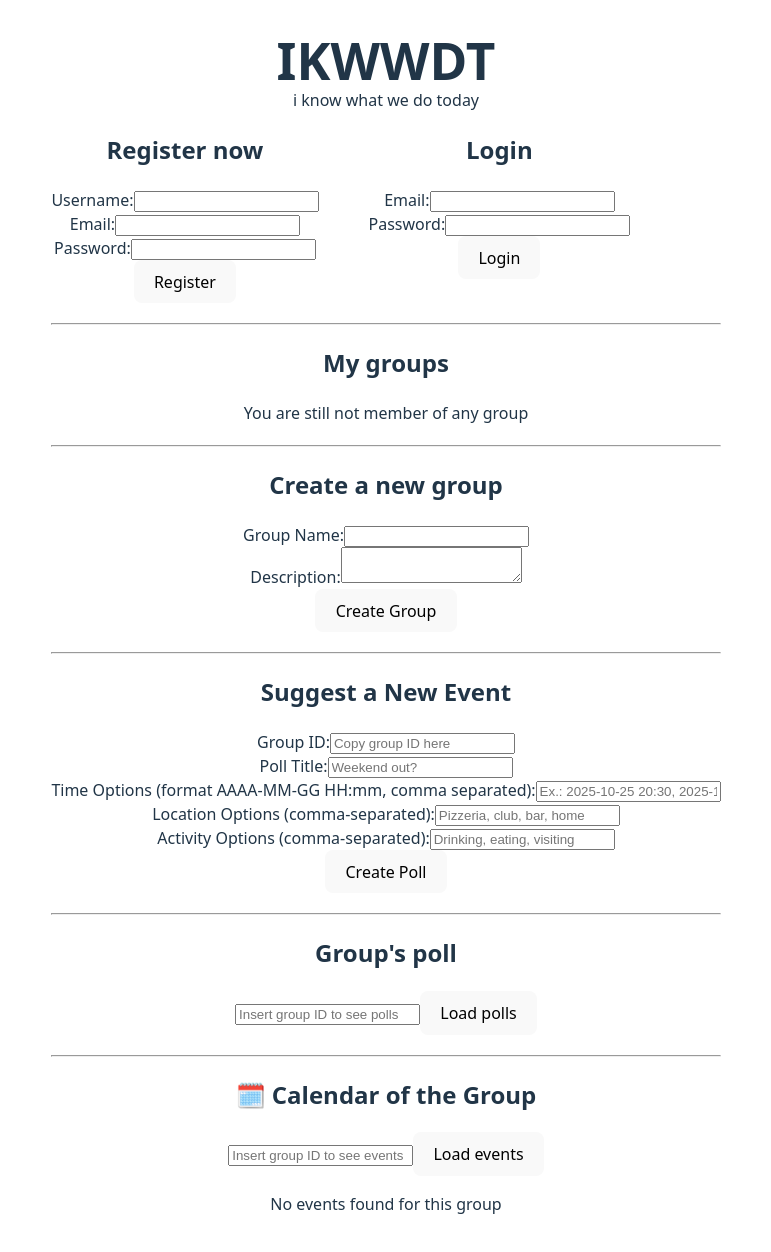
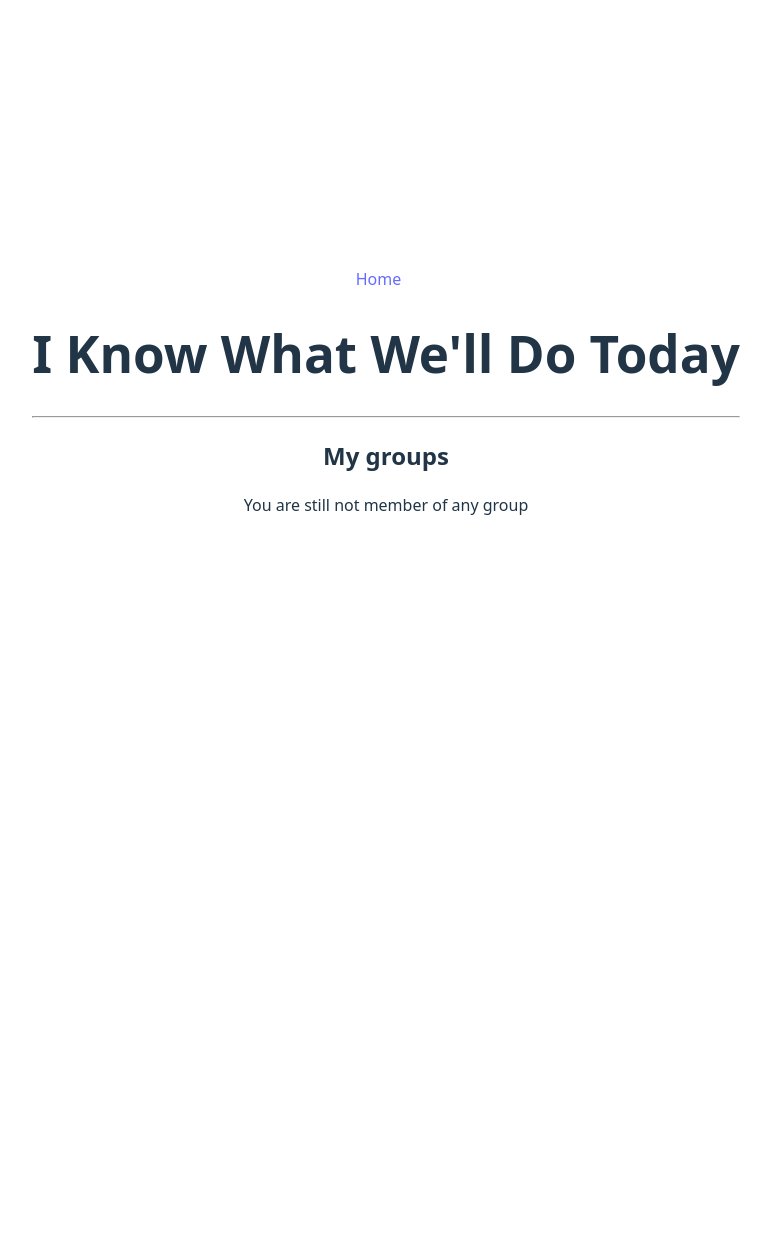
Before and after one commit to Danny220/i-know-what-we-do-today, a React app in the folder frontend/: page / in a window 1280 px wide. Shown: the top 1252 px of the page, without its empty margins (254-1025 px from the left). After the commit the page ends 800 px from the top, so only its background shows below. Built offline with nearby package versions, Linux system fonts and the light colour scheme; the HTML template or start-up script is replaced by a standard one.

Commit message:
add routing for group details, update group and poll components to utilize dynamic group ID, and integrate react-router-dom

```diff
--- a/frontend/package.json
+++ b/frontend/package.json
@@ -12,7 +12,8 @@
   "dependencies": {
     "axios": "^1.12.2",
     "react": "^19.1.1",
-    "react-dom": "^19.1.1"
+    "react-dom": "^19.1.1",
+    "react-router-dom": "^7.9.4"
   },
   "devDependencies": {
     "@eslint/js": "^9.36.0",
--- a/frontend/src/App.jsx
+++ b/frontend/src/App.jsx
@@ -1,33 +1,40 @@
-import React from "react";
-import Register from "./components/Register.jsx";
-import Login from "./components/Login.jsx";
-import './App.css'
-import CreateGroup from "./components/CreateGroup.jsx";
+import React from 'react'
+import {BrowserRouter as Router, Routes, Route, Link } from 'react-router-dom';
 import GroupList from "./components/GroupList.jsx";
+import EventList from "./components/EventList.jsx";
+import Polls from "./components/Polls.jsx";
 import CreatePoll from "./components/CreatePoll.jsx";
-import Polls from "./components/Polls.jsx";
-import EventList from "./components/EventList.jsx";
+import './App.css';
+
+function GroupDetailPage() {
+    return (
+        <div>
+                <EventList />
+                <Polls />
+                <CreatePoll />
+        </div>
+    )
+}
 
 function App() {
     return (
-        <div className="App">
-            <header className="App-header">
-                <div style={{display: 'flex', flexDirection: 'column', gap:'0'}}>
-                    <h1 style={{margin: '0'}}>IKWWDT</h1>
-                    <p style={{margin: '0'}}>i know what we do today</p>
-                </div>
-                <div style={{display: 'flex', gap: '50px'}}>
-                    <Register />
-                     <Login />
-                </div>
-                <GroupList />
-                <CreateGroup />
-                <CreatePoll />
-                <Polls />
-                <EventList />
-            </header>
-        </div>
-    );
+        <Router>
+            <div className="App">
+                <header className="App-header">
+                    <nav style={{marginBottom: '20px'}}>
+                        <Link to="/" style={{marginRight: '15px'}}>Home</Link>
+                    </nav>
+
+                    <h1>I Know What We'll Do Today</h1>
+
+                    <Routes>
+                        <Route path="/" element={<GroupList />} />
+                        <Route path="/groups/:groupId" element={<GroupDetailPage />} />
+                    </Routes>
+                </header>
+            </div>
+        </Router>
+    )
 }
 
 export default App;
--- a/frontend/src/components/CreatePoll.jsx
+++ b/frontend/src/components/CreatePoll.jsx
@@ -1,8 +1,9 @@
 import React, { useState } from 'react';
 import axios from 'axios';
+import {useParams} from "react-router-dom";
 
 function CreatePoll() {
-   const [groupId, setGroupId] = useState('');
+   const {groupId} = useParams();
    const [title, setTitle] = useState('');
    const [timeOptions, setTimeOptions] = useState('');
    const [locationOptions, setLocationOptions] = useState('');
@@ -41,10 +42,6 @@ function CreatePoll() {
            <h2>Suggest a New Event</h2>
            <form onSubmit={handleSubmit}>
                <div>
-                   <label>Group ID:</label>
-                   <input type="text" value={groupId} onChange={e => setGroupId(e.target.value)} placeholder="Copy group ID here" required />
-               </div>
-               <div>
                    <label>Poll Title:</label>
                    <input type="text" value={title} onChange={e => setTitle(e.target.value)} placeholder="Weekend out?" required />
                </div>
--- a/frontend/src/components/EventList.jsx
+++ b/frontend/src/components/EventList.jsx
@@ -1,11 +1,13 @@
-import React, { useState } from 'react';
+import React, {useEffect, useState} from 'react';
 import axios from 'axios';
+import { useParams } from 'react-router-dom';
 
 function EventList() {
-    const [groupId, setGroupId] = useState('');
+    const {groupId} = useParams();
     const [events, setEvents] = useState([]);
     const [loading, setLoading] = useState(false);
 
+    useEffect(() => {
         const fetchEvents = async () => {
             if (!groupId) return;
             setLoading(true);
@@ -22,6 +24,8 @@ function EventList() {
                 setLoading(false);
             }
         };
+        fetchEvents().then();
+    }, [groupId]);
 
     const formatDateTime = (isoString) => {
         const date = new Date(isoString);
@@ -35,10 +39,6 @@ function EventList() {
         <div>
             <hr style={{margin: '20px 0'}}/>
             <h2>🗓️ Calendar of the Group</h2>
-            <div>
-                <input type="text" value={groupId} onChange={e => setGroupId(e.target.value)} placeholder="Insert group ID to see events" />
-                <button onClick={fetchEvents}>Load events</button>
-            </div>
 
             {loading && <p>Loading....</p>}
 
--- a/frontend/src/components/GroupList.jsx
+++ b/frontend/src/components/GroupList.jsx
@@ -1,11 +1,12 @@
 import React, {useEffect, useState} from "react";
 import axios from "axios";
+import {Link} from "react-router-dom";
 
 function GroupList() {
     const [groups, setGroups] = useState([]);
     const [loading, setLoading] = useState(true);
 
-    useEffect(() => {
+    useEffect( () => {
         const fetchGroups = async () => {
             try {
                 const token = localStorage.getItem('token');
@@ -30,7 +31,7 @@ function GroupList() {
             }
         };
 
-        fetchGroups();
+        fetchGroups().then(() => {});
     }, []);
 
     if (loading) {
@@ -46,7 +47,7 @@ function GroupList() {
             ) : (
                 <ul>
                     {groups.map(group => (
-                        <li key={group.id}>{group.name}</li>
+                        <li key={group.id}><Link to={`/groups/${group.id}`} style={{color: '#61dafb'}}>{group.name}</Link></li>
                     ))}
                 </ul>
             )}
--- a/frontend/src/components/Polls.jsx
+++ b/frontend/src/components/Polls.jsx
@@ -1,12 +1,13 @@
-import React, { useState } from 'react';
+import React, {useCallback, useEffect, useState} from 'react';
 import axios from 'axios';
+import {useParams} from "react-router-dom";
 
 function Polls() {
-    const [groupId, setGroupId] = useState('');
+    const {groupId} = useParams();
     const [polls, setPolls] = useState([]);
     const [loading, setLoading] = useState(false);
 
-    const fetchPolls = async () => {
+    const fetchPolls = useCallback(async () => {
         if (!groupId) return;
         setLoading(true);
         try {
@@ -20,7 +21,13 @@ function Polls() {
         } finally {
             setLoading(false);
         }
-    };
+    }, [groupId]);
+
+    useEffect(() => {
+        if (!groupId) return;
+
+        fetchPolls().then();
+    }, [fetchPolls, groupId]);
 
     const handleVote = async (pollId, optionId) => {
         try {
@@ -58,17 +65,8 @@ function Polls() {
         <div>
             <hr style={{margin: '20px 0'}}/>
             <h2>Group's poll</h2>
-            <div>
-                <input
-                    type="text"
-                    value={groupId}
-                    onChange={e => setGroupId(e.target.value)}
-                    placeholder="Insert group ID to see polls" />
-                <button onClick={fetchPolls}>Load polls</button>
-            </div>
 
             {loading && <p>Loading....</p>}
-
             {polls.map(poll => (
                 <div key={poll.id} style={{border: '1px solid grey', padding: '10px', margin: '10px 0'}}>
                     <h3>{poll.title}</h3>
```
Also changed, not shown: 1 other file (tests, documents, lock files or other folders). Lines whose indentation alone changed are shown as unchanged.
